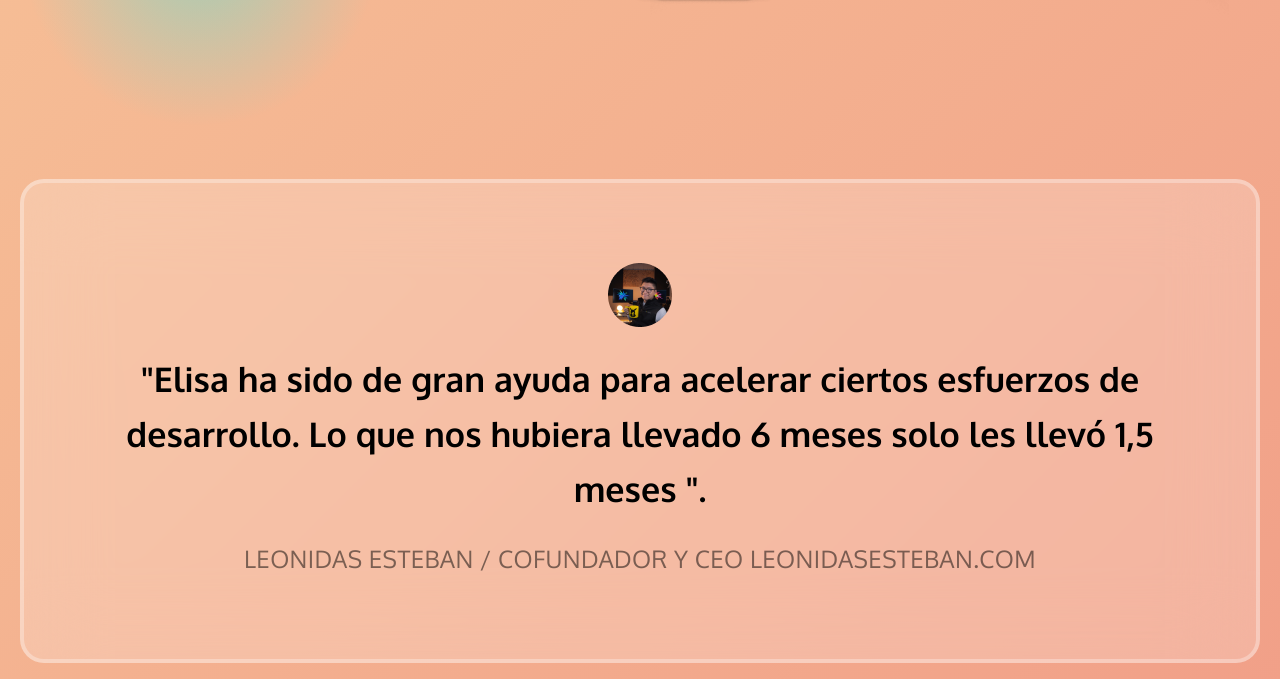
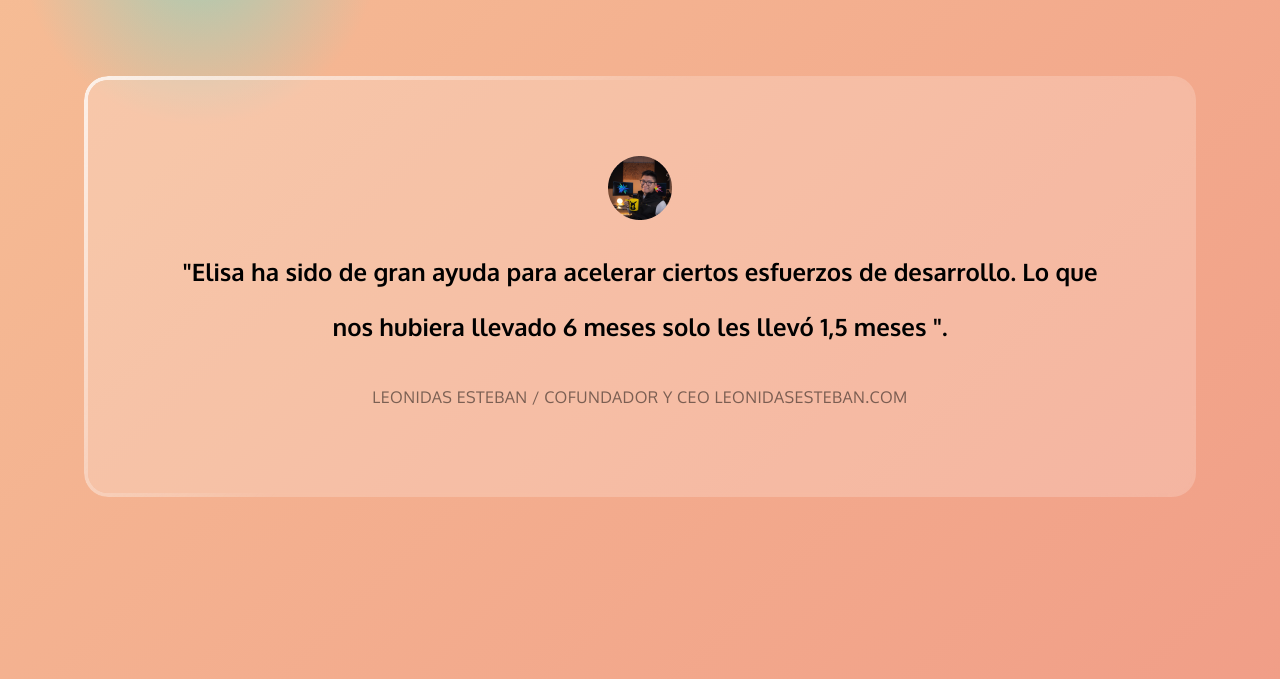
Before and after one commit to DanielAF07/portfolio-elisa, a plain HTML site: page index.html in a window 1280 px wide. Shown: the part 1777-2456 px from the top of the page. Drawn offline with Linux system fonts and the light colour scheme.

Commit message:
comment border

```diff
--- a/index.html
+++ b/index.html
@@ -112,6 +112,7 @@
             </div>
           </div>
           <div class="project-commentary">
+            <i></i>
             <img src="./assets/images/user.png" alt="" />
             <p class="commentary">
               "Elisa ha sido de gran ayuda para acelerar ciertos esfuerzos de
@@ -143,6 +144,7 @@
             </div>
           </div>
           <div class="project-commentary">
+            <i></i>
             <img src="./assets/images/user1.png" alt="" />
             <p class="commentary">
               "Elisa ha superado mis expectativas desde el diseño hasta el
@@ -171,6 +173,7 @@
             </div>
           </div>
           <div class="project-commentary">
+            <i></i>
             <img src="./assets/images/user2.png" alt="" />
             <p class="commentary">
               "Por primera vez en la historia de nuestra empresa, aparecimos en
--- a/styles.css
+++ b/styles.css
@@ -22,7 +22,7 @@ html {
 }
 
 .u-wrapper {
-    max-inline-size: 1240px;
+    max-inline-size: 1112px;
     margin: 0 auto;
     padding: 0 1em;
     /* border: 1px solid red; */
@@ -188,7 +188,7 @@ html {
 }
 
 .project-image {
-    width: 100%;
+     max-width: 100%;
     /* margin: 0; */
 }
 
@@ -212,14 +212,56 @@ html {
     margin: 0;
 }
 
+
 .project-commentary {
-    background: rgba(255, 255, 255, 0.2);
-    border: 4px solid rgba(255,255,255,0.3);
-    backdrop-filter: blur(40px);
-    border-radius: 24px;
-    padding: 24px;
-    margin-bottom: 80px;
+    margin-top: 40px;
+  margin-bottom: 80px;
+  display: flex;
+  flex-direction: column;
+  justify-content: center;
+  align-items: center;
+  position: relative;
+  overflow: hidden;
+  z-index: 0;
+  padding: 28px;
+  border-radius: 1.5rem;
+  background: rgba(255, 255, 255, 0.2);
 }
+
+.project-commentary i {
+    content: "";
+  position: absolute;
+  backdrop-filter: blur(39.7657px);
+
+  z-index: -1;
+  left: 0;
+  top: 0;
+  right: 0;
+  bottom: 0;
+  border-radius: 1.5rem;
+  padding: 4px; /* the thickness of the border */
+  /* the below will do the magic */
+  -webkit-mask: linear-gradient(#fff 0 0) content-box,
+    /* this will cover only the content (no padding) */
+      linear-gradient(#fff 0 0) padding-box; /* this will cover the content and the padding */
+  -webkit-mask-composite: destination-out; /* needed for old browsers until the below is more supported */
+  mask-composite: exclude; /* this will exclude the first layer from the second so only the padding area will be kept visible */
+  }
+
+  .project-commentary i::before {
+    content: "";
+    position: absolute;
+    right: 0;
+    top: 0;
+    left: 0;
+    bottom: 0;
+    background: linear-gradient(
+        135deg,
+        rgba(255, 255, 255, 0.75) 0,
+        rgba(255, 255, 255, 0) 40%
+    );
+    transition: transform 0.7s linear;
+  }
 
 .project img {
     display: block;
@@ -475,13 +517,13 @@ html {
         text-align: center;
     }
     .project-commentary .commentary {
-        font-size: 34px;
+        font-size: 24px;
         line-height: 55.01px;
         font-weight: 700;
     }
 
     .project-commentary .author {
-        font-size: 24px;
+        font-size: 16px;
         line-height: 38.83px;
     }
     .contact-me {
```
